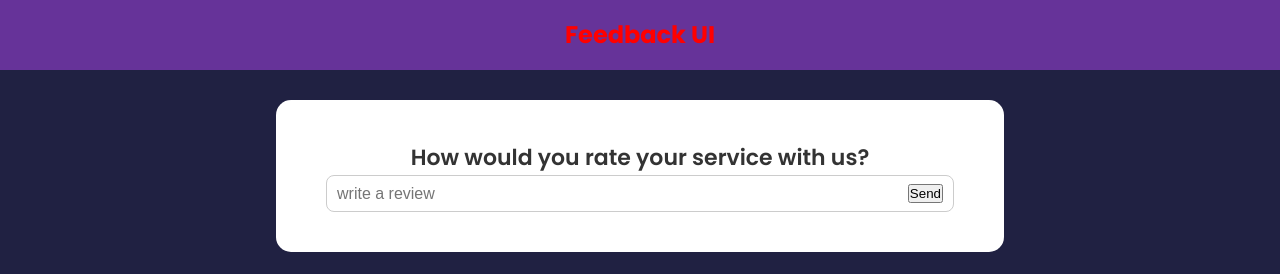
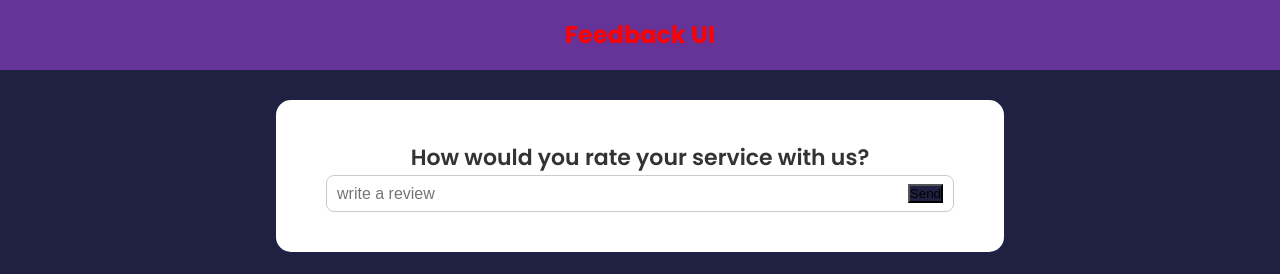
Before and after one commit to jennymarie1027/feedback-app, a React (Create React App) app: page / in a window 1280 px wide. Shown: the top 274 px of the page. Built offline with nearby package versions, Linux system fonts and the light colour scheme.

Commit message:
created reusable button component and imported and rendered into feedback form

```diff
--- a/src/components/FeedbackForm.jsx
+++ b/src/components/FeedbackForm.jsx
@@ -1,5 +1,6 @@
 import Card from './shared/Card'
 import {useState} from 'react';
+import Button from './shared/Button'
 
 function FeedbackForm() {
 
@@ -15,7 +16,7 @@
           {/* TODO - rating select component */}
           <div className='input-group'>
               <input type='text' value={text} onChange={handleTextChange} placeholder='write a review' />
-              <button type='submit'>Send</button>
+              <Button type='submit'  >Send</Button>
           </div>
       </form>
   </Card>;
--- /dev/null
+++ b/src/components/shared/Button.jsx
@@ -0,0 +1,23 @@
+import React from 'react';
+import PropTypes from 'prop-types'
+
+function Button({ children, version, type, isDisabled }) {
+  return <button type={type} disabled={isDisabled} className={`btn-${version}`}>
+      {children}
+  </button>;
+}
+
+Button.defaultProps = {
+    version: 'primary',
+    type: 'button',
+    isDisabled: false
+}
+
+Button.propTypes = {
+    children: PropTypes.node.isRequired,
+    version: PropTypes.string,
+    type: PropTypes.string,
+    isDisabled: PropTypes.bool
+}
+
+export default Button;
```
